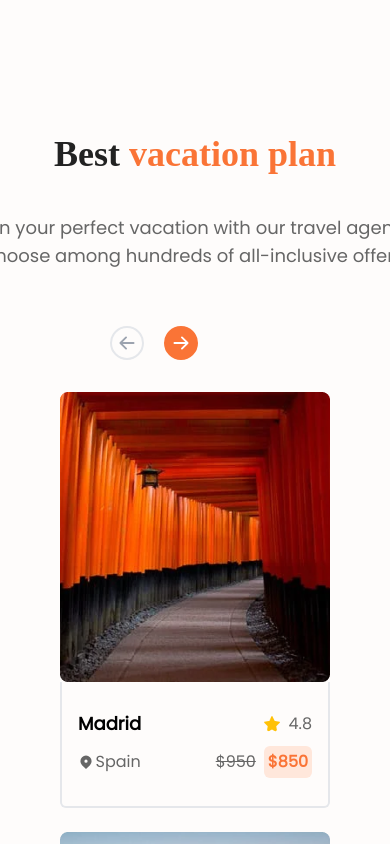
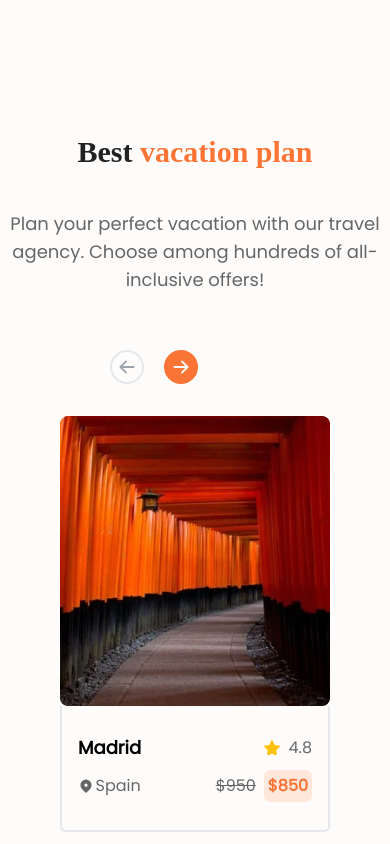
Before and after one commit to baabashinelle/Botel, a React (Create React App) app: page / in a window 390 px wide. Shown: the part 5000-5844 px from the top of the page. Built offline with nearby package versions, Linux system fonts and the light colour scheme; the HTML template or start-up script is replaced by a standard one; a web font is replaced by a local one.

Commit message:
make subscribe responsive

```diff
--- a/src/components/BestPlan.jsx
+++ b/src/components/BestPlan.jsx
@@ -6,11 +6,11 @@
   return (
     <div className="bg-bg-c flex flex-col justify-center items-center pt-24 pb-20">
       <article>
-        <h3 className="font-header font-bold text-primary-b text-center text-4xl relative md:after:content-[url('./assets/trees.png')] after:block after:absolute after:left-[13em] after:-top-[0.3em]">
+        <h3 className="font-header font-bold text-primary-b text-center md:text-4xl text-3xl relative md:after:content-[url('./assets/trees.png')] after:block after:absolute after:left-[13em] after:-top-[0.3em]">
           Best
           <span className="text-primary-o"> vacation plan</span>
         </h3>
-        <p className="text-text-light font-text text-center text-lg w-[30rem] pt-10 pb-14">
+        <p className="text-text-light font-text text-center text-lg md:w-[30rem] w-[25rem] pt-10 pb-14">
           Plan your perfect vacation with our travel agency. Choose among
           hundreds of all-inclusive offers!
         </p>
@@ -24,7 +24,7 @@
         </div>
       </article>
       <article>
-        <Hotels/>
+        <Hotels />
       </article>
     </div>
   );
--- a/src/components/Footer.jsx
+++ b/src/components/Footer.jsx
@@ -7,7 +7,7 @@
 const Footer = () => {
   return (
     <footer className="bg-bg-off flex flex-col gap-14 pt-[18rem] pb-14 font-text">
-      <section className="flex justify-center">
+      <section className="flex md:flex-row flex-col justify-center">
         <article className="flex flex-col gap-3 basis-1/3">
           <div className="flex flex-row items-center gap-2">
             <h3 className="text-2xl font-bold font-header">Botel</h3>
```
